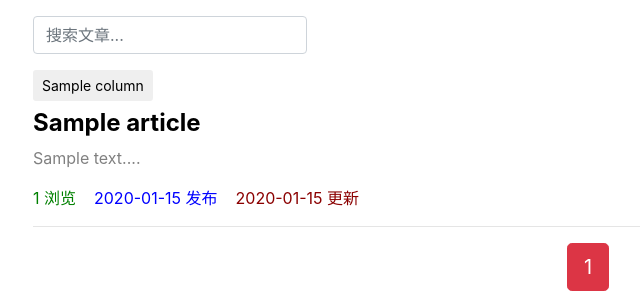
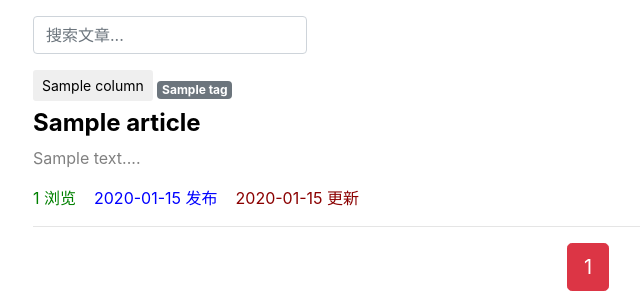
Before and after one commit to LiuTianen/my_Blog, a Django app: template templates/article/list.html in a window 1280 px wide. Shown: the part 104-404 px from the top of the page, without its empty margins (52-692 px from the left). Run offline with Django 3.2, Linux system fonts and the light colour scheme; the template is opened without the code that fills it: most values are stand-ins (such as "Sample title", 1, 10 or a date in 2020); parts of the project's set-up code (start-up, migrations or seed data) failed here and were passed over; some libraries are stand-ins or nearby versions.

Commit message:
添加标签的功能，（更新标签，待实现）

```diff
--- a/article/forms.py
+++ b/article/forms.py
@@ -9,4 +9,4 @@ class ArticlePosrForm(forms.ModelForm):
         # 指明数据模型来源
         model = ArticlePost
         # 定义表单包含的字段
-        fields = ('title', 'body')
+        fields = ('title', 'body','tags')
--- a/article/models.py
+++ b/article/models.py
@@ -1,7 +1,7 @@
 from django.db import models
 from django.urls import reverse
 # Create your models here.
-
+from taggit.managers import TaggableManager
 from django.db import models
 from django.contrib.auth.models import User
 from django.utils import timezone
@@ -31,6 +31,7 @@ class ArticlePost(models.Model):
     # 文章更新时间。参数 auto_now=True 指定每次数据更新时自动写入当前时间
     updated = models.DateTimeField(auto_now=True)
 
+    tags = TaggableManager(blank=True)
     total_views = models.PositiveIntegerField(default=0)
     # 文章栏目的 “一对多” 外键
     column = models.ForeignKey(
--- a/my_blog/settings.py
+++ b/my_blog/settings.py
@@ -41,6 +41,7 @@ INSTALLED_APPS = [
     'userprofile',
     'password_reset',
     'comment',
+    'taggit',
 ]
 TIME_ZONE = 'Asia/Shanghai'
 
--- a/requirements.txt
+++ b/requirements.txt
@@ -1,3 +1,4 @@
 markdown
 django-password-reset
 Pillow
+django-taggit
--- a/templates/article/create.html
+++ b/templates/article/create.html
@@ -36,6 +36,10 @@
                         {% endfor %}
                     </select>
                 </div>
+                <div class="form-group">
+                    <label for="tags">标签</label>
+                    <input type="text" class="form-control col-3" id="tags" name="tags">
+                </div>
                 <!-- 文章正文 -->
                 <div class="form-group">
                     <label for="body">文章正文</label>
--- a/templates/article/list.html
+++ b/templates/article/list.html
@@ -22,12 +22,12 @@
         <nav aria-label="breadcrumb">
             <ol class="breadcrumb">
                 <li class="breadcrumb-item">
-                    <a href="{% url 'article:article_list' %}?search={{ search}}">
+                    <a href="{% url 'article:article_list' %}?search={{ search}}&tag={{ tag }}">
                         最新
                     </a>
                 </li>
                 <li class="breadcrumb-item">
-                    <a href="{% url 'article:article_list' %}?order=total_views&search={{ search}}">
+                    <a href="{% url 'article:article_list' %}?order=total_views&search={{ search}}&tag={{ tag }}">
                         最热
                     </a>
                 </li>
@@ -78,6 +78,13 @@
                     {{ article.column }}
                 </button>
             {% endif %}
+            <span>
+                {% for tag in article.tags.all %}
+                <a href="{% url 'article:article_list' %}?tag={{ tag }}" class="badge badge-secondary">
+                    {{ tag }}
+                </a>
+                {% endfor %}
+            </span>
          <!-- 标题 -->
             <h4>
                 <b>
@@ -118,11 +125,11 @@
         <span class="step-links">
             <!-- 如果不是第一页，则显示上翻按钮 -->
             {% if articles.has_previous %}
-                <a href="?page=1&order={{ order }}&search={{ search }}" class="btn btn-success">
+                <a href="?page=1&order={{ order }}&search={{ search }}&tag={{ tag }}" class="btn btn-success">
                     &laquo; 1
                 </a>
                 <span>...</span>
-                <a href="?page={{ articles.previous_page_number }}&order = {{ order }}&search={{ search }}"
+                <a href="?page={{ articles.previous_page_number }}&order = {{ order }}&search={{ search }}&tag={{ tag }}"
                    class="btn btn-secondary"
                 >
                     {{ articles.previous_page_number }}
@@ -136,13 +143,13 @@
 
             <!-- 如果不是最末页，则显示下翻按钮 -->
             {% if articles.has_next %}
-                <a href="?page={{ articles.next_page_number }}&order = {{ order }}&search={{ search }}"
+                <a href="?page={{ articles.next_page_number }}&order = {{ order }}&search={{ search }}&tag={{ tag }}"
                    class="btn btn-secondary"
                 >
                     {{ articles.next_page_number }}
                 </a>
                 <span>...</span>
-                <a href="?page={{ articles.paginator.num_pages }}&order = {{ order }}&search={{ search }}"
+                <a href="?page={{ articles.paginator.num_pages }}&order = {{ order }}&search={{ search }}&tag={{ tag }}"
                    class="btn btn-success"
                 >
                     {{ articles.paginator.num_pages }} &raquo;
```
Also changed, not shown: article/views.py (+16 -14 lines), article/migrations/0004_articlepost_tags.py (added), db.sqlite3.
